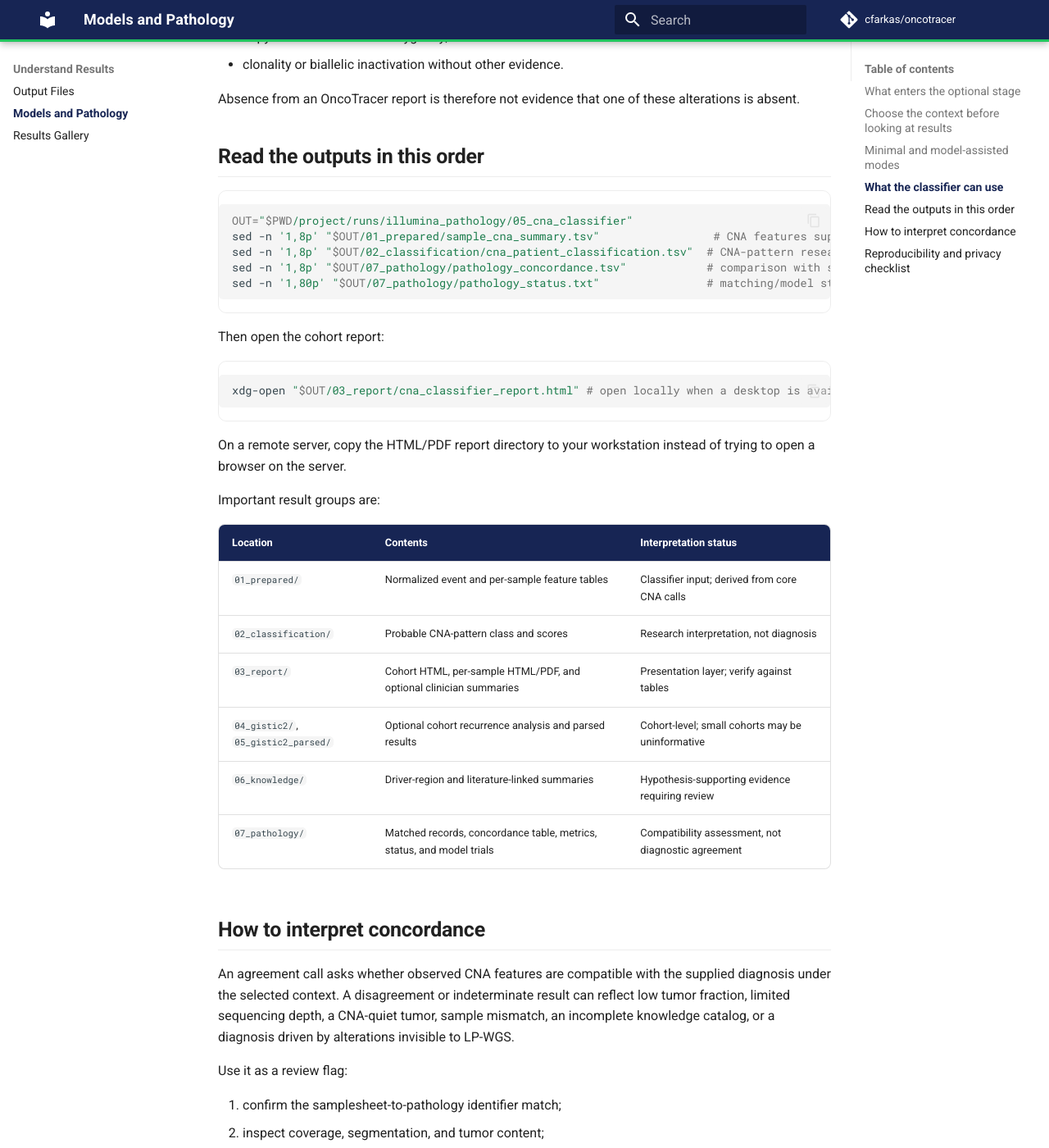
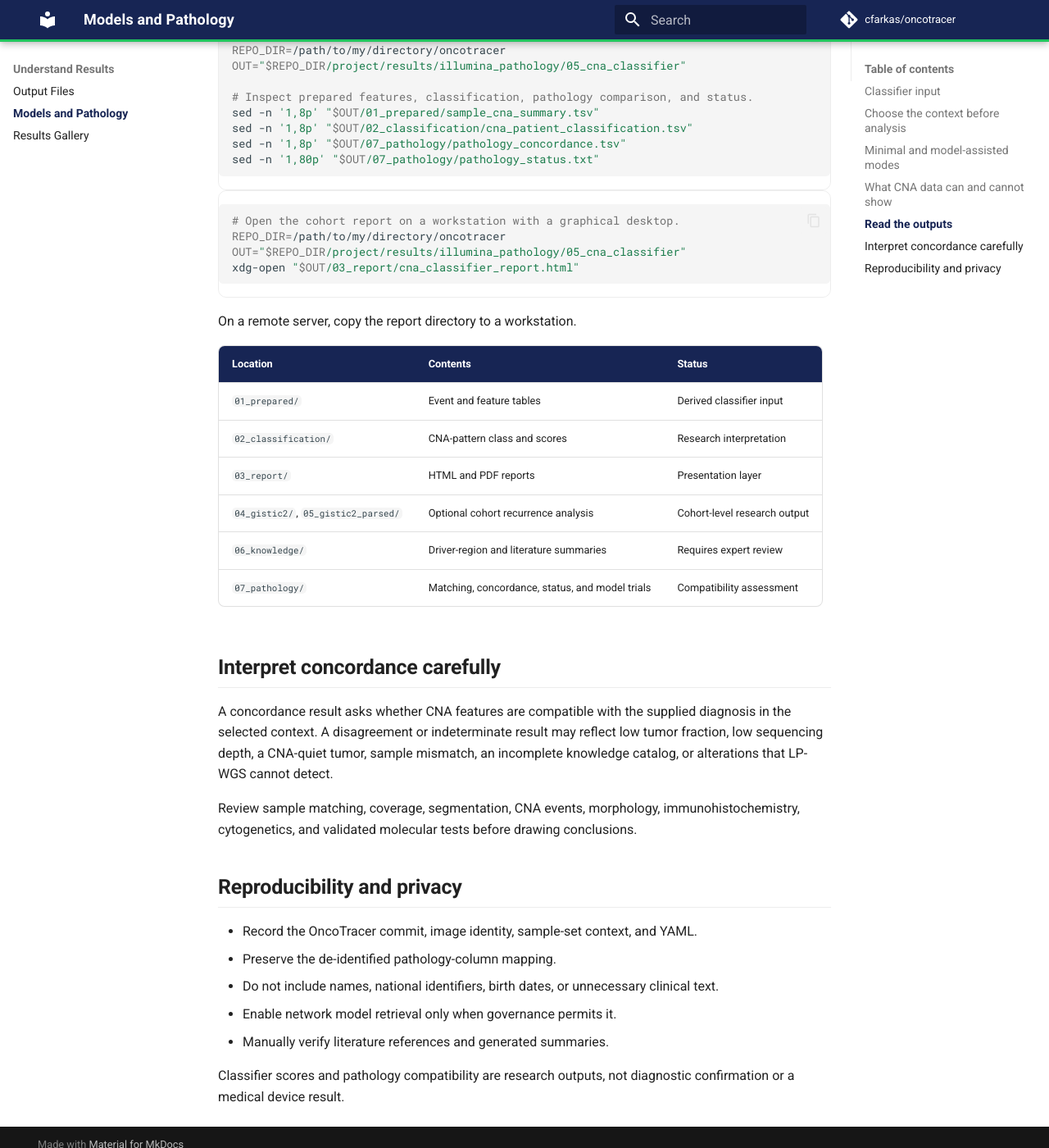
Before and after one commit to cfarkas/oncotracer, an MkDocs documentation site: the page built from docs/models_pathology.md, in a window 1280 px wide and 1400 px high, scrolled down 1974 px. Shown: the whole window at 82% size. Built offline with MkDocs 1.6.1 and Material for MkDocs 9.7.7, drawn with Linux system fonts in a browser that asks for light colours; comment, search, counter and statistics services are not loaded; some of the changed text lies outside the part shown.

Commit message:
Docs: standardize model and pathology paths

````diff
--- a/docs/models_pathology.md
+++ b/docs/models_pathology.md
@@ -1,8 +1,8 @@
-# Models and pathology
+# Models and Pathology
 
-This page explains what happens after `run_cna_classifier: true`. For the copy-and-paste setup, matched CSV files, and run commands, begin with [Pathology and classifier configuration](configuration/pathology.md).
+This page explains the optional stage enabled by `run_cna_classifier: true`. For matched CSV files and run commands, begin with [Pathology and classifier configuration](configuration/pathology.md).
 
-## What enters the optional stage
+## Classifier input
 
 The classifier does not read FASTQs directly. The core workflow first creates:
 
@@ -10,29 +10,27 @@
 03_cna_codification/cna_events.tsv
 ```
 
-Each row describes a copy-number event derived from the refined low-pass WGS bins. The optional stage uses those events to summarize CNA burden, recurrent regions, affected cytobands, and context-associated patterns. A pathology CSV, when supplied, is joined by the exact sample identifier.
+The optional stage summarizes CNA burden, recurrent regions, cytobands, and context-associated patterns. A pathology CSV is joined by exact sample identifier.
 
-## Choose the context before looking at results
+## Choose the context before analysis
 
-`cna_classifier_sample_set` limits the labels and knowledge catalog used during interpretation. Choose the narrowest context justified by specimen provenance or study design.
+`cna_classifier_sample_set` limits the labels and knowledge catalog used during interpretation. Select the narrowest context justified by the study design, not the result you prefer.
 
-| Example context | Appropriate use |
+| Example context | Use |
 | --- | --- |
-| `broad_cancer` | Exploratory pan-cancer cohort without a defensible narrower context. |
-| `lymphoma` | Cohort already established as lymphoma-focused. |
-| Organ/disease contexts such as `breast`, `brain`, `colon`, or `pancreas` | A study whose inclusion criteria already establish that context. |
-
-Do not try several contexts and report only the one that gives the preferred classification.
+| `broad_cancer` | Exploratory pan-cancer cohort |
+| `lymphoma` | Cohort already established as lymphoma-focused |
+| `breast`, `brain`, `colon`, `pancreas`, and other supported contexts | Study whose inclusion criteria establish that context |
 
 ## Minimal and model-assisted modes
 
-Start with deterministic, lightweight pathology comparison:
+Start with deterministic pathology comparison:
 
 ```yaml
 run_cna_classifier: true
 cna_classifier_sample_set: broad_cancer
 cna_classifier_profile: conda
-pathology_csv: /absolute/path/oncotracer/project/input/pathology.csv
+pathology_csv: /path/to/my/directory/oncotracer/project/input/pathology.csv
 pathology_sample_col: illumina_sample_id
 pathology_case_col: case_code
 pathology_diagnosis_col: final_diagnosis
@@ -40,20 +38,20 @@
 pathology_biomed_local_files_only: true
 ```
 
-After that run succeeds, model assistance can be enabled:
+After that succeeds, optional model assistance can be enabled:
 
 ```yaml
-pathology_use_biomed_models: true                 # try the configured biomedical language models
-pathology_biomed_local_files_only: false          # allow missing model files to be downloaded
+pathology_use_biomed_models: true
+pathology_biomed_local_files_only: false
 ```
 
-The first model-assisted run may download several model packages and require substantial disk space. For an offline system, populate the model cache first, then set `pathology_biomed_local_files_only: true`. OncoTracer records model attempts in `07_pathology/pathology_model_trials.tsv`; it does not silently convert a failed model load into clinical evidence.
+The first model-assisted run may download model packages and use substantial disk space. OncoTracer records attempts in `07_pathology/pathology_model_trials.tsv`.
 
-## What the classifier can use
+## What CNA data can and cannot show
 
-From CNA data it can use broad and focal gains/losses, amplifications, deep losses, altered-genome burden, aneuploidy, recurrent cytobands, and cataloged driver regions. These features may support a CNA-pattern class or flag compatibility with supplied pathology.
+The classifier can use broad and focal gains/losses, amplifications, deep losses, altered-genome burden, aneuploidy, recurrent cytobands, and cataloged driver regions.
 
-Low-pass read-depth CNA analysis does **not** reliably determine:
+Low-pass read-depth CNA analysis does not reliably determine:
 
 - single-nucleotide variants or small insertions/deletions;
 - balanced translocations or most gene fusions;
@@ -61,56 +59,50 @@
 - copy-neutral loss of heterozygosity;
 - clonality or biallelic inactivation without other evidence.
 
-Absence from an OncoTracer report is therefore not evidence that one of these alterations is absent.
-
-## Read the outputs in this order
+## Read the outputs
 
 ```bash
-OUT="$PWD/project/runs/illumina_pathology/05_cna_classifier"
-sed -n '1,8p' "$OUT/01_prepared/sample_cna_summary.tsv"                 # CNA features supplied to classification
-sed -n '1,8p' "$OUT/02_classification/cna_patient_classification.tsv"  # CNA-pattern research classification
-sed -n '1,8p' "$OUT/07_pathology/pathology_concordance.tsv"            # comparison with supplied pathology
-sed -n '1,80p' "$OUT/07_pathology/pathology_status.txt"                # matching/model status and warnings
+# Set the standard classifier output path.
+REPO_DIR=/path/to/my/directory/oncotracer
+OUT="$REPO_DIR/project/results/illumina_pathology/05_cna_classifier"
+
+# Inspect prepared features, classification, pathology comparison, and status.
+sed -n '1,8p' "$OUT/01_prepared/sample_cna_summary.tsv"
+sed -n '1,8p' "$OUT/02_classification/cna_patient_classification.tsv"
+sed -n '1,8p' "$OUT/07_pathology/pathology_concordance.tsv"
+sed -n '1,80p' "$OUT/07_pathology/pathology_status.txt"
 ```
 
-Then open the cohort report:
-
 ```bash
-xdg-open "$OUT/03_report/cna_classifier_report.html" # open locally when a desktop is available
+# Open the cohort report on a workstation with a graphical desktop.
+REPO_DIR=/path/to/my/directory/oncotracer
+OUT="$REPO_DIR/project/results/illumina_pathology/05_cna_classifier"
+xdg-open "$OUT/03_report/cna_classifier_report.html"
 ```
 
-On a remote server, copy the HTML/PDF report directory to your workstation instead of trying to open a browser on the server.
+On a remote server, copy the report directory to a workstation.
 
-Important result groups are:
+| Location | Contents | Status |
+| --- | --- | --- |
+| `01_prepared/` | Event and feature tables | Derived classifier input |
+| `02_classification/` | CNA-pattern class and scores | Research interpretation |
+| `03_report/` | HTML and PDF reports | Presentation layer |
+| `04_gistic2/`, `05_gistic2_parsed/` | Optional cohort recurrence analysis | Cohort-level research output |
+| `06_knowledge/` | Driver-region and literature summaries | Requires expert review |
+| `07_pathology/` | Matching, concordance, status, and model trials | Compatibility assessment |
 
-| Location | Contents | Interpretation status |
-| --- | --- | --- |
-| `01_prepared/` | Normalized event and per-sample feature tables | Classifier input; derived from core CNA calls |
-| `02_classification/` | Probable CNA-pattern class and scores | Research interpretation, not diagnosis |
-| `03_report/` | Cohort HTML, per-sample HTML/PDF, and optional clinician summaries | Presentation layer; verify against tables |
-| `04_gistic2/`, `05_gistic2_parsed/` | Optional cohort recurrence analysis and parsed results | Cohort-level; small cohorts may be uninformative |
-| `06_knowledge/` | Driver-region and literature-linked summaries | Hypothesis-supporting evidence requiring review |
-| `07_pathology/` | Matched records, concordance table, metrics, status, and model trials | Compatibility assessment, not diagnostic agreement |
+## Interpret concordance carefully
 
-## How to interpret concordance
+A concordance result asks whether CNA features are compatible with the supplied diagnosis in the selected context. A disagreement or indeterminate result may reflect low tumor fraction, low sequencing depth, a CNA-quiet tumor, sample mismatch, an incomplete knowledge catalog, or alterations that LP-WGS cannot detect.
 
-An agreement call asks whether observed CNA features are compatible with the supplied diagnosis under the selected context. A disagreement or indeterminate result can reflect low tumor fraction, limited sequencing depth, a CNA-quiet tumor, sample mismatch, an incomplete knowledge catalog, or a diagnosis driven by alterations invisible to LP-WGS.
+Review sample matching, coverage, segmentation, CNA events, morphology, immunohistochemistry, cytogenetics, and validated molecular tests before drawing conclusions.
 
-Use it as a review flag:
+## Reproducibility and privacy
 
-1. confirm the samplesheet-to-pathology identifier match;
-2. inspect coverage, segmentation, and tumor content;
-3. review the actual CNA events and supporting regions;
-4. compare with morphology, IHC, cytogenetics, and clinical-grade molecular tests;
-5. document the final human interpretation separately.
+- Record the OncoTracer commit, image identity, sample-set context, and YAML.
+- Preserve the de-identified pathology-column mapping.
+- Do not include names, national identifiers, birth dates, or unnecessary clinical text.
+- Enable network model retrieval only when governance permits it.
+- Manually verify literature references and generated summaries.
 
-## Reproducibility and privacy checklist
-
-- Record the OncoTracer commit, container tag or digest, sample-set context, and YAML.
-- Preserve the input pathology header mapping and a de-identified case key under appropriate governance.
-- Do not put names, national identifiers, dates of birth, or unnecessary free clinical text into the analysis table.
-- Do not enable network model retrieval unless the computing and data-governance policy permits it.
-- Manually verify literature references and model-produced summaries.
-
-!!! danger "Not a medical device"
-    Classifier scores, driver summaries, literature links, and pathology compatibility are research outputs. They do not replace a validated diagnostic assay or expert pathology review.
+Classifier scores and pathology compatibility are research outputs, not diagnostic confirmation or a medical device result.
````
